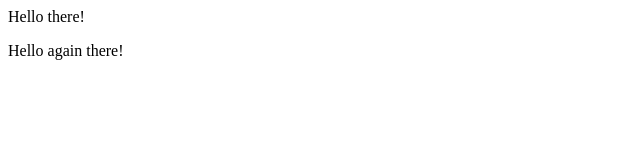
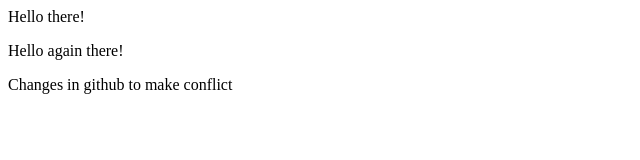
Before and after one commit to noravitkai/2022-git-test-int, a plain HTML site: page index.html in a window 1280 px wide. Shown: the whole page, without its empty margins (0-640 px from the left). Drawn offline with Linux system fonts and the light colour scheme.

Commit message:
Update index.html

```diff
--- a/index.html
+++ b/index.html
@@ -1,2 +1,3 @@
 <p>Hello there!</p>
 <p>Hello again there!</p>
+Changes in github to make conflict
```
